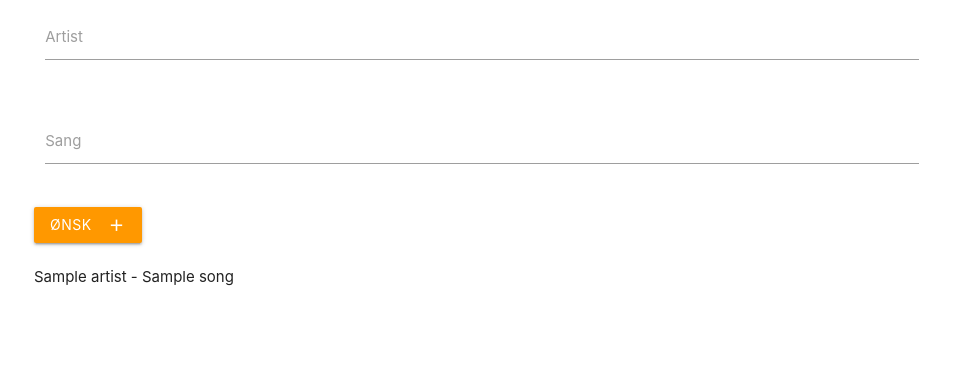
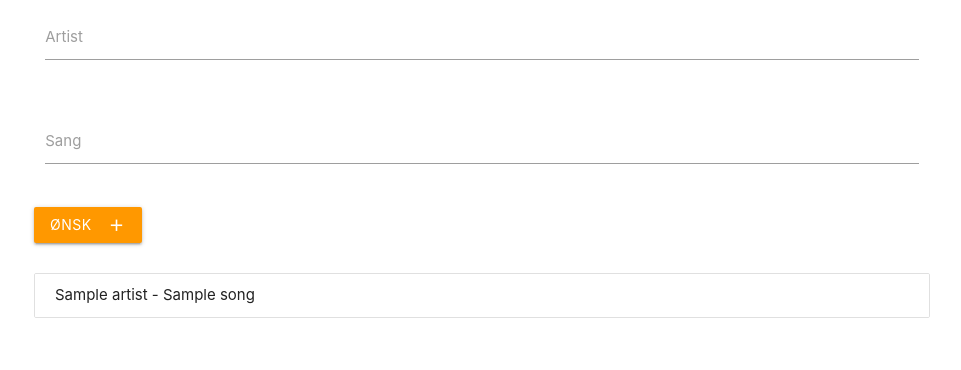
Before and after one commit to jakobdo/annaogjakob, a Django app: template templates/music.html in a window 1280 px wide. Shown: the part 261-631 px from the top of the page, without its empty margins (158-1119 px from the left). Run offline with Django 3.2, Linux system fonts and the light colour scheme; the template is opened without the code that fills it: most values are stand-ins (such as "Sample title", 1, 10 or a date in 2020); some libraries are stand-ins or nearby versions; some web fonts are replaced.

Commit message:
Music better listing

```diff
--- a/templates/music.html
+++ b/templates/music.html
@@ -36,9 +36,11 @@
 
         <br>
 
-        {% for song in music %}
-            {{ song.artist }} - {{ song.song }}
-        {% endfor %}
+        <ul class="collection">
+            {% for song in music %}
+                <li class="collection-item">{{ song.artist }} - {{ song.song }}</li>
+            {% endfor %}
+        </ul>
 
     </div>
 {% endblock %}
```
